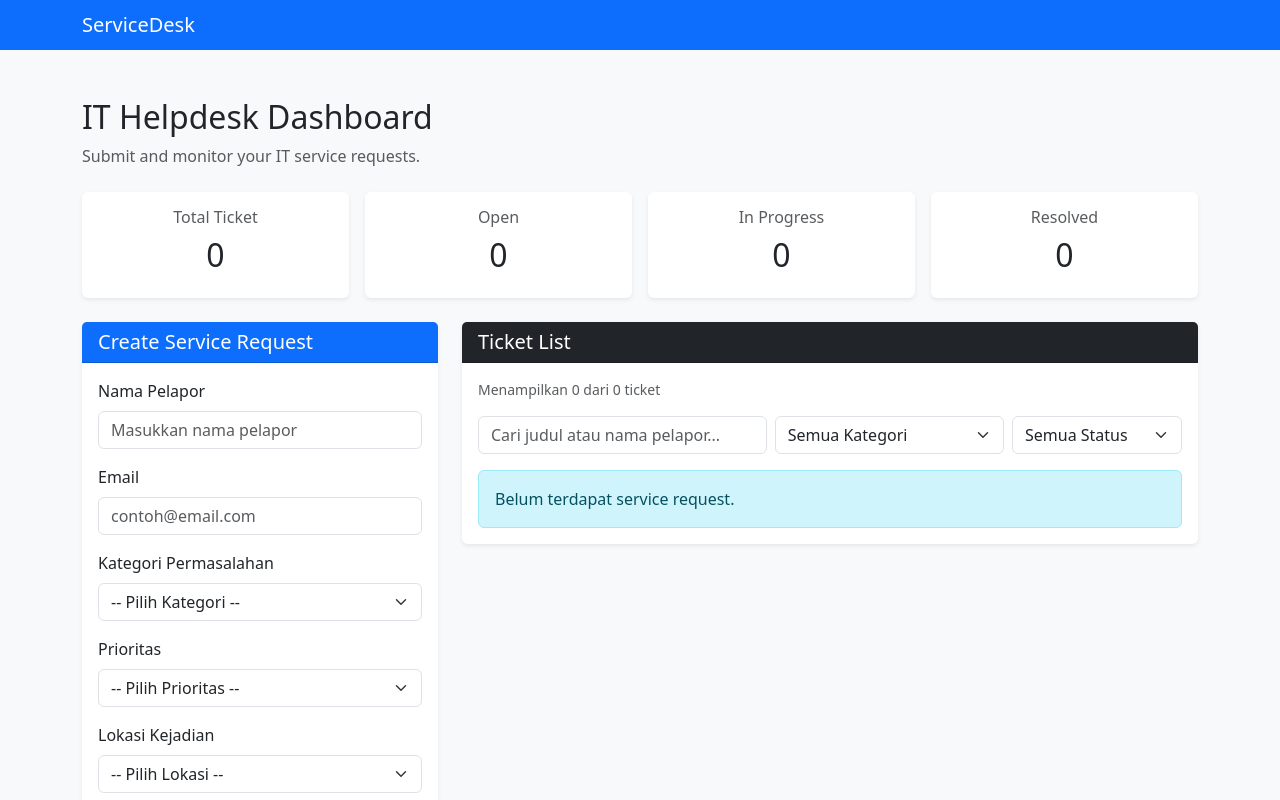
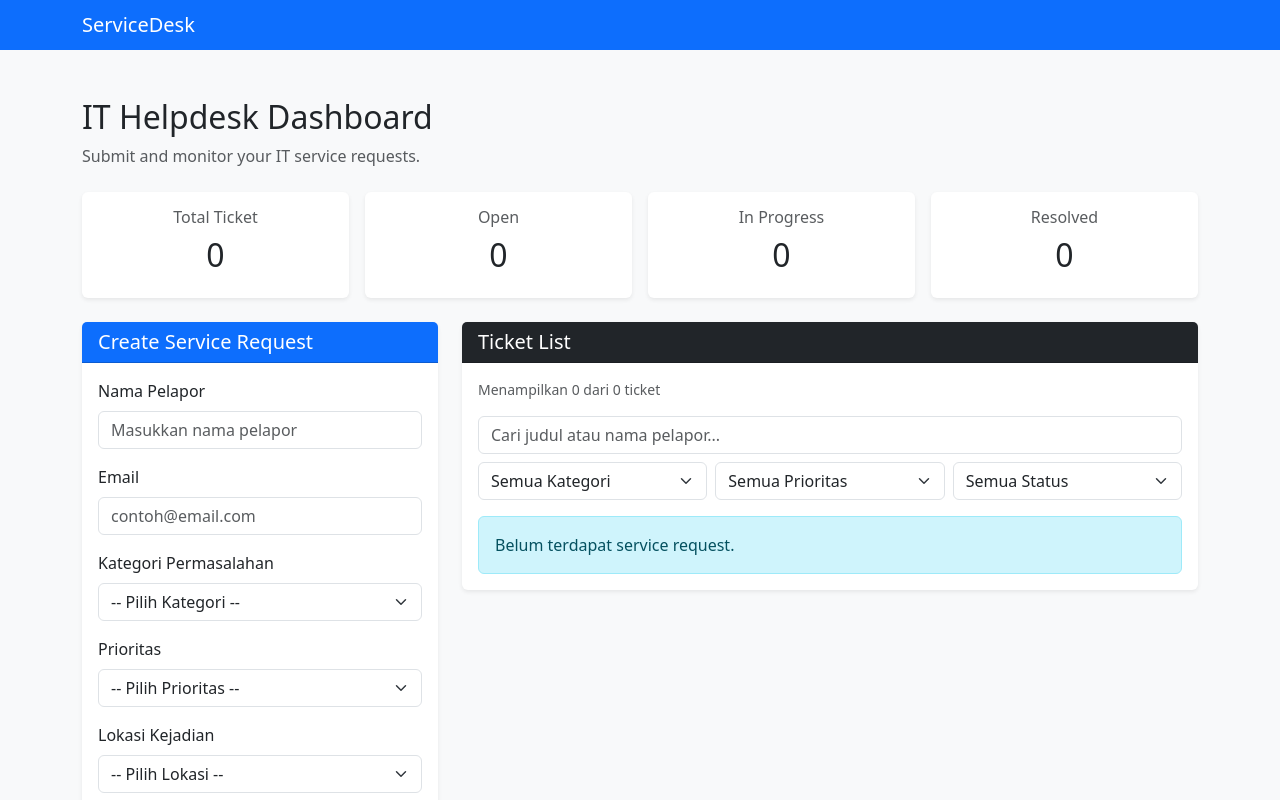
Before and after one commit to jvrlaws-byte/Praktikum_React_JS_2, a React (Vite) app: page / in a window 1280 px wide. Shown: the top 800 px of the page. Built offline with nearby package versions, Linux system fonts and the light colour scheme.

Commit message:
Latihan 5e & 5i: Tambahkan filter Prioritas dan kombinasi seluruh filter

```diff
--- a/src/components/TicketList.jsx
+++ b/src/components/TicketList.jsx
@@ -11,6 +11,7 @@ function TicketList() {
   const [search, setSearch] = useState("");
   const [categoryFilter, setCategoryFilter] = useState("");
   const [statusFilter, setStatusFilter] = useState("");
+  const [priorityFilter, setPriorityFilter] = useState("");
 
   const categories = [
     ...new Set(
@@ -33,10 +34,15 @@ function TicketList() {
       statusFilter === "" ||
       ticket.status === statusFilter;
 
+    const matchPriority =
+      priorityFilter === "" ||
+      ticket.priority === priorityFilter;
+
     return (
       matchSearch &&
       matchCategory &&
-      matchStatus
+      matchStatus &&
+      matchPriority
     );
   });
 
@@ -96,7 +102,7 @@ function TicketList() {
           <p className="text-muted small mb-2">
             Menampilkan {filteredTickets.length} dari {tickets.length} ticket
           </p>
-          <div className="col-md-5">
+          <div className="col-12">
             <input
               type="text"
               className="form-control"
@@ -131,7 +137,23 @@ function TicketList() {
             </select>
           </div>
 
-          <div className="col-md-3">
+          <div className="col-md-4">
+            <select
+              className="form-select"
+              value={priorityFilter}
+              onChange={(event) =>
+                setPriorityFilter(event.target.value)
+              }
+            >
+              <option value="">Semua Prioritas</option>
+              <option value="Low">Low</option>
+              <option value="Medium">Medium</option>
+              <option value="High">High</option>
+              <option value="Critical">Critical</option>
+            </select>
+          </div>
+
+          <div className="col-md-4">
             <select
               className="form-select"
               value={statusFilter}
```
